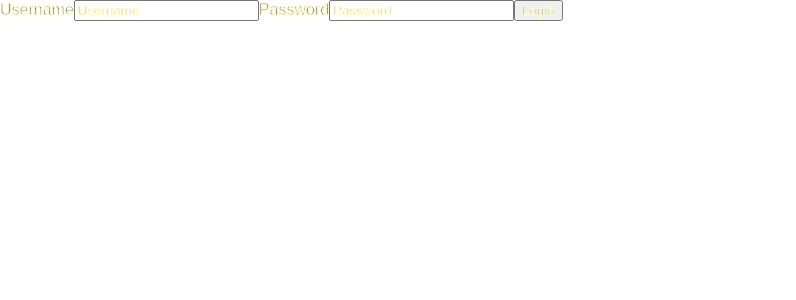
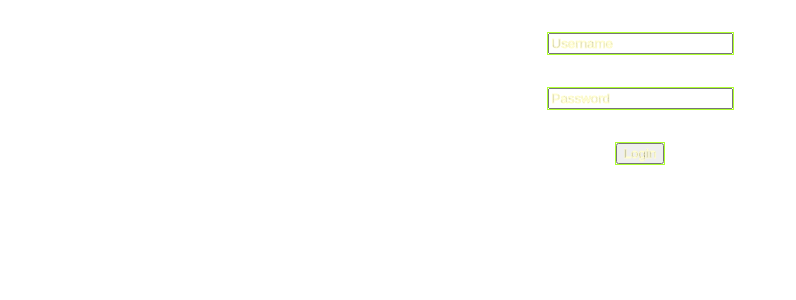
Before and after one commit to xkarox/pomo-level, an Angular app: page / in a window 1280 px wide. Shown: the top 300 px of the page, without its empty margins (0-796 px from the left). Built offline with nearby package versions, Linux system fonts and the light colour scheme; a web font is replaced by a local one.

Commit message:
💄 add a bit styling to login form

```diff
--- a/src/app/Components/login-form/login-form.component.css
+++ b/src/app/Components/login-form/login-form.component.css
@@ -0,0 +1,12 @@
+form{
+    display: flex;
+    flex-direction: column;
+    justify-content: center;
+    align-items: center;
+}
+
+div {
+    border: 1px solid greenyellow;
+    width: max-content;
+    margin-top: 2em;
+}
--- a/src/app/Components/login-form/login-form.component.html
+++ b/src/app/Components/login-form/login-form.component.html
@@ -1,7 +1,15 @@
-<form (submit)="login(username.value, password.value)">
-  <label for="username">Username</label>
-  <input #username type="text" placeholder="Username" id="username">
-  <label for="password">Password</label>
-  <input #password type="password" placeholder="Password" id="password">
-  <button type="submit">Login</button>
+<form (submit)="login(username.value, password.value)" class="login-form">
+  <div class="username-field">
+    <!-- <label for="username">Username</label> -->
+    <input #username type="text" placeholder="Username" id="username">
+  </div>
+
+  <div class="password-field">
+    <!-- <label for="password">Password</label> -->
+    <input #password type="password" placeholder="Password" id="password">
+  </div>
+
+  <div class="login-button">
+    <button type="submit">Login</button>
+  </div>
 </form>
--- a/src/app/app.component.html
+++ b/src/app/app.component.html
@@ -3,7 +3,7 @@
 <main class="main">
   <div class="content">
     <app-login-form></app-login-form>
-<!--    <app-game></app-game>-->
+   <!-- <app-game></app-game> -->
 
   </div>
 </main>
```
